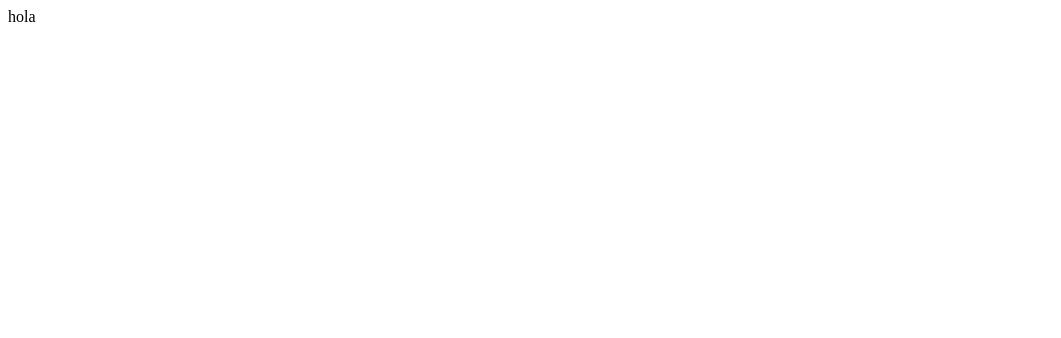
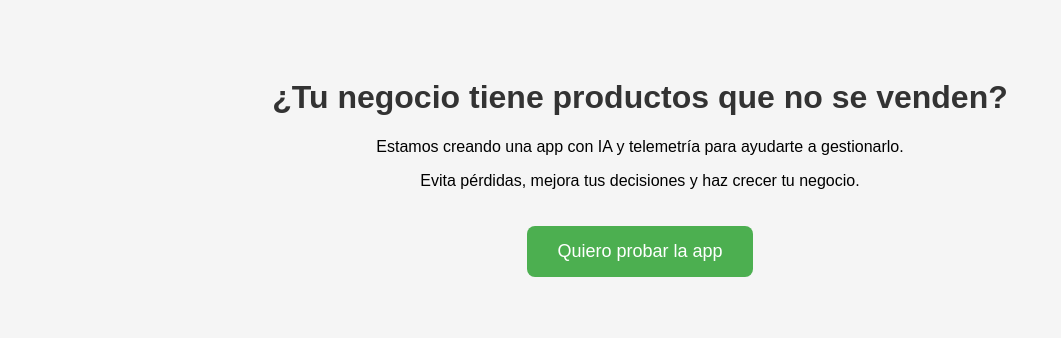
Before and after one commit to JoseJoaquinPortillaCarrasco2002/JoseJoaquinPortillaCarrasco2002.github.io, a plain HTML site: page index.html in a window 1280 px wide. Shown: the whole page, without its empty margins (0-1061 px from the left). Drawn offline with Linux system fonts and the light colour scheme.

Commit message:
Update index.html

```diff
--- a/index.html
+++ b/index.html
@@ -1 +1,49 @@
-hola
+<!DOCTYPE html>
+<html lang="es">
+<head>
+  <meta charset="UTF-8" />
+  <meta name="viewport" content="width=device-width, initial-scale=1.0" />
+  <title>Gestión Inteligente de Productos</title>
+
+  <!-- Google Analytics -->
+  <script async src="https://www.googletagmanager.com/gtag/js?id=G-809M551S1E"></script>
+  <script>
+    window.dataLayer = window.dataLayer || [];
+    function gtag(){dataLayer.push(arguments);}
+    gtag('js', new Date());
+    gtag('config', 'G-809M551S1E');
+  </script>
+
+  <style>
+    body {
+      font-family: sans-serif;
+      text-align: center;
+      padding: 50px;
+      background: #f5f5f5;
+    }
+    h1 {
+      color: #333;
+    }
+    a.button {
+      display: inline-block;
+      margin-top: 20px;
+      padding: 15px 30px;
+      background-color: #4CAF50;
+      color: white;
+      text-decoration: none;
+      border-radius: 8px;
+      font-size: 18px;
+    }
+    a.button:hover {
+      background-color: #45a049;
+    }
+  </style>
+</head>
+<body>
+  <h1>¿Tu negocio tiene productos que no se venden?</h1>
+  <p>Estamos creando una app con IA y telemetría para ayudarte a gestionarlo.</p>
+  <p>Evita pérdidas, mejora tus decisiones y haz crecer tu negocio.</p>
+
+  <a href="https://forms.office.com/r/RbdH0cBcRD" target="_blank" class="button">Quiero probar la app</a>
+</body>
+</html>
```
